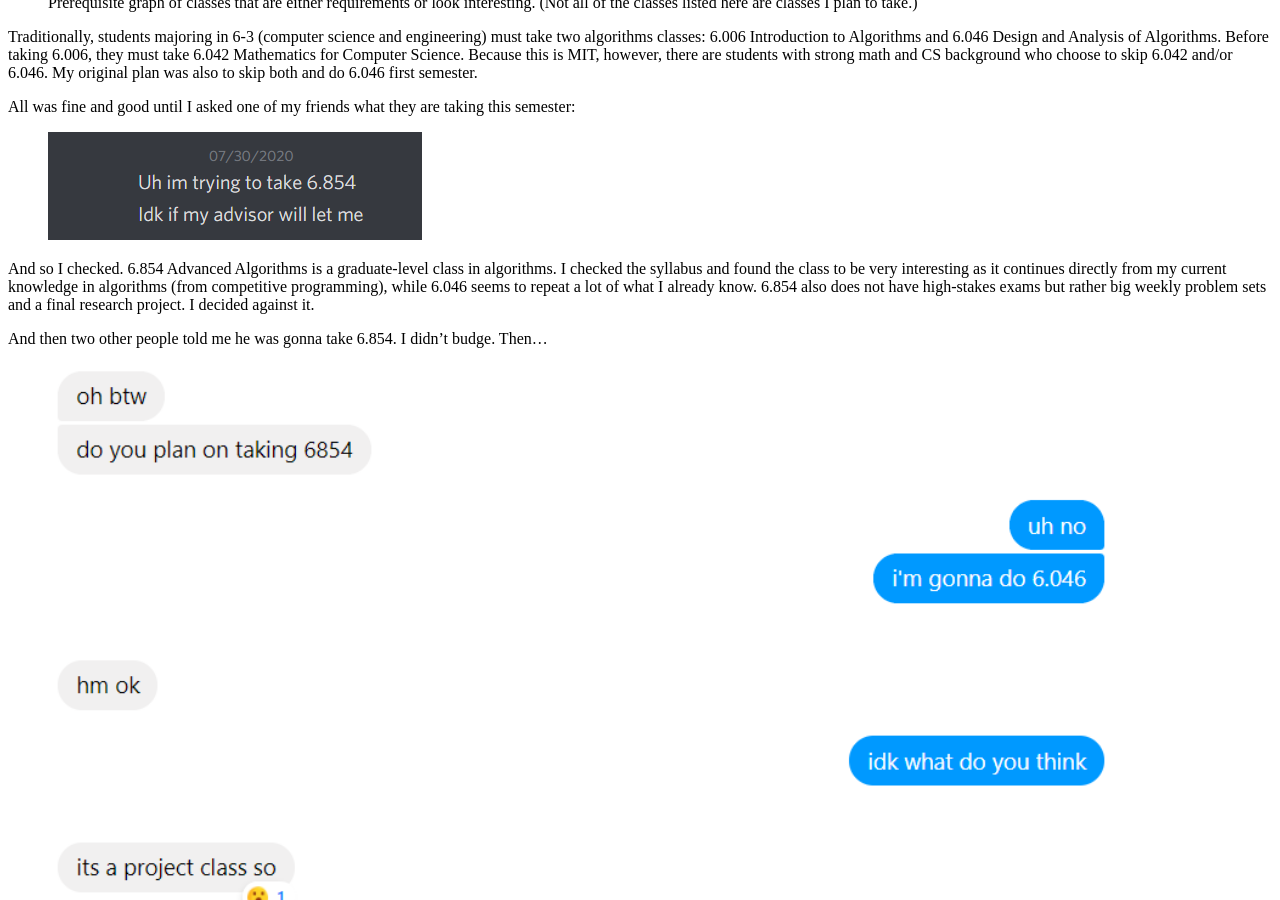
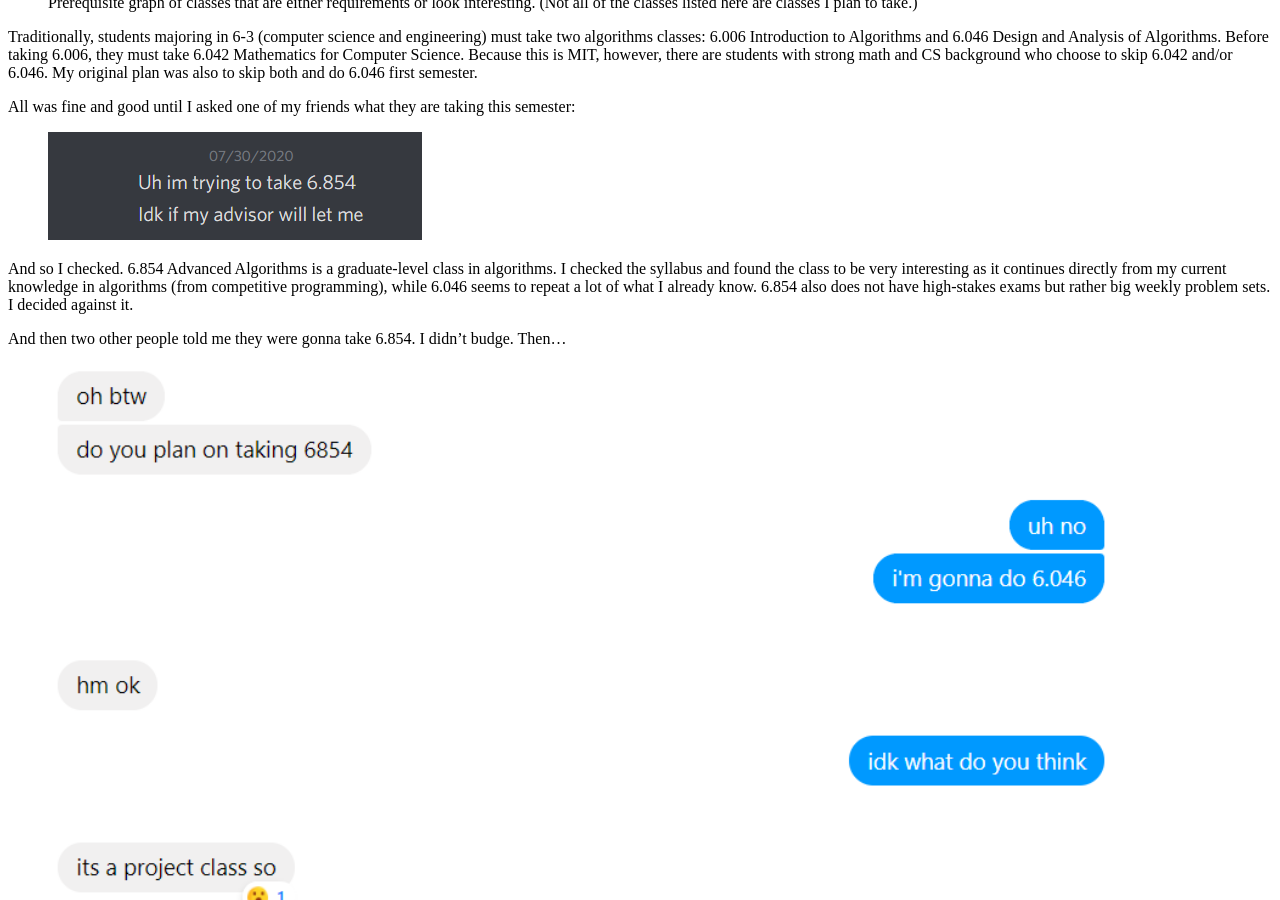
Before and after one commit to tchomphoochan/tchomphoochan.github.io, a Jekyll site: the page built from _posts/2020-10-05-fall-term-first-month.md, in a window 1280 px wide and 900 px high, scrolled down 2926 px. Built offline with Jekyll 4.4.1, drawn with Linux system fonts in a browser that asks for light colours; some web fonts are replaced; comment, search, counter and statistics services are not loaded.

Commit message:
Fix grammar

```diff
--- a/_posts/2020-10-05-fall-term-first-month.md
+++ b/_posts/2020-10-05-fall-term-first-month.md
@@ -51,9 +51,9 @@ All was fine and good until I asked one of my friends what they are taking this
 {: .figure}
 > ![](/post-extensions/fall-term-first-month/854discord.png)
 
-And so I checked. 6.854 Advanced Algorithms is a graduate-level class in algorithms. I checked the syllabus and found the class to be very interesting as it continues directly from my current knowledge in algorithms (from competitive programming), while 6.046 seems to repeat a lot of what I already know. 6.854 also does not have high-stakes exams but rather big weekly problem sets and a final research project. I decided against it.
+And so I checked. 6.854 Advanced Algorithms is a graduate-level class in algorithms. I checked the syllabus and found the class to be very interesting as it continues directly from my current knowledge in algorithms (from competitive programming), while 6.046 seems to repeat a lot of what I already know. 6.854 also does not have high-stakes exams but rather big weekly problem sets. I decided against it.
 
-And then two other people told me he was gonna take 6.854. I didn't budge. Then...
+And then two other people told me they were gonna take 6.854. I didn't budge. Then...
 
 {: .figure}
 > ![](/post-extensions/fall-term-first-month/854project.png){:width="90%"}
```
